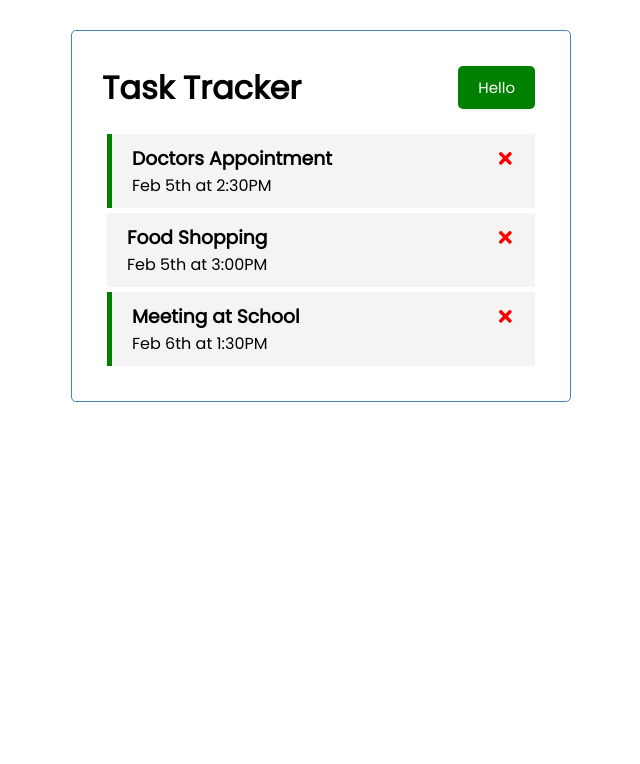
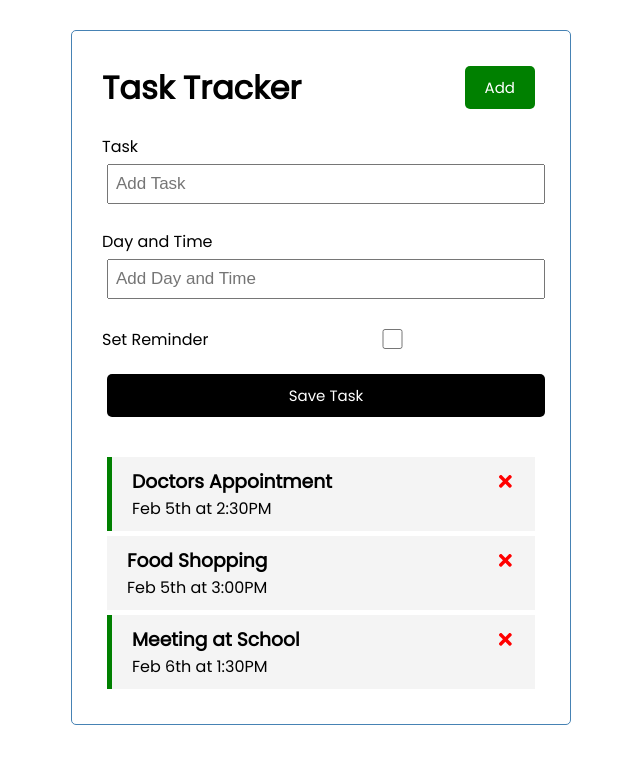
Before and after one commit to bluedev773/ToDoApp, a React (Create React App) app: page / in a window 1280 px wide. Shown: the top 764 px of the page, without its empty margins (319-959 px from the left). Built offline with nearby package versions, Linux system fonts and the light colour scheme.

Commit message:
add task form added

```diff
--- a/src/App.js
+++ b/src/App.js
@@ -1,6 +1,7 @@
 import { useState } from 'react'
 import Header from "./components/Header"
 import Tasks from "./components/Tasks"
+import AddTask from "./components/AddTask"
 
 function App() {
   const [tasks, setTasks] = useState(
@@ -26,6 +27,11 @@
     ]
 )
 
+//Add task
+const addTask = (task) => {
+  console.log(task)
+}
+
 //Delete task
 const deleteTask = (id) => {
   setTasks(tasks.filter((task) => task.id !== id))
@@ -40,6 +46,7 @@
   return (
     <div className="container">
       <Header />
+      <AddTask onAdd={addTask}/>
       {tasks.length > 0 ?<Tasks tasks={tasks} onDelete={deleteTask} onToggle={toggleReminder}/> : 'No Tasks!'}
     </div>
   );
--- /dev/null
+++ b/src/components/AddTask.js
@@ -0,0 +1,42 @@
+import {useState} from 'react'
+
+const AddTask = ({ onAdd }) => {
+    const [text, setText] = useState('')
+    const [day, setDay] = useState('')
+    const [reminder, setReminder] = useState(false)
+
+    const onSubmit = (e) => {
+        e.preventDefault()
+
+        if(!text){
+            alert('Please add a Task.')
+            return
+        }
+
+        onAdd({ text,day,reminder })
+
+        setText('')
+        setDay('')
+        setReminder(false)
+    }
+
+    return (
+        <form className='add-form' onSubmit={onSubmit}>
+            <div className='form-control'>
+                <label>Task</label>
+                <input type='text' placeholder='Add Task' value={text} onChange={ (e)=> setText(e.target.value)}/>
+            </div>
+            <div className='form-control'>
+                <label>Day and Time</label>
+                <input type='text' placeholder='Add Day and Time' value={day} onChange={ (e)=> setDay(e.target.value)}/>
+            </div>
+            <div className='form-control form-control-check'>
+                <label>Set Reminder</label>
+                <input type='checkbox' checked={reminder} value={reminder} onChange={ (e)=> setReminder(e.currentTarget.checked)}/>
+            </div>
+            <input type='submit' value='Save Task' className='btn btn-block'/>
+        </form>
+    )
+}
+
+export default AddTask
--- a/src/components/Header.js
+++ b/src/components/Header.js
@@ -10,7 +10,7 @@
     return (
         <header className = "header">
            <h1>{title}</h1>
-           <Button color='green' text='Hello' onClick={onClick}/>
+           <Button color='green' text='Add' onClick={onClick}/>
         </header>
     )
 }
```
Also changed, not shown: 1 other file (tests, documents, lock files or other folders).
